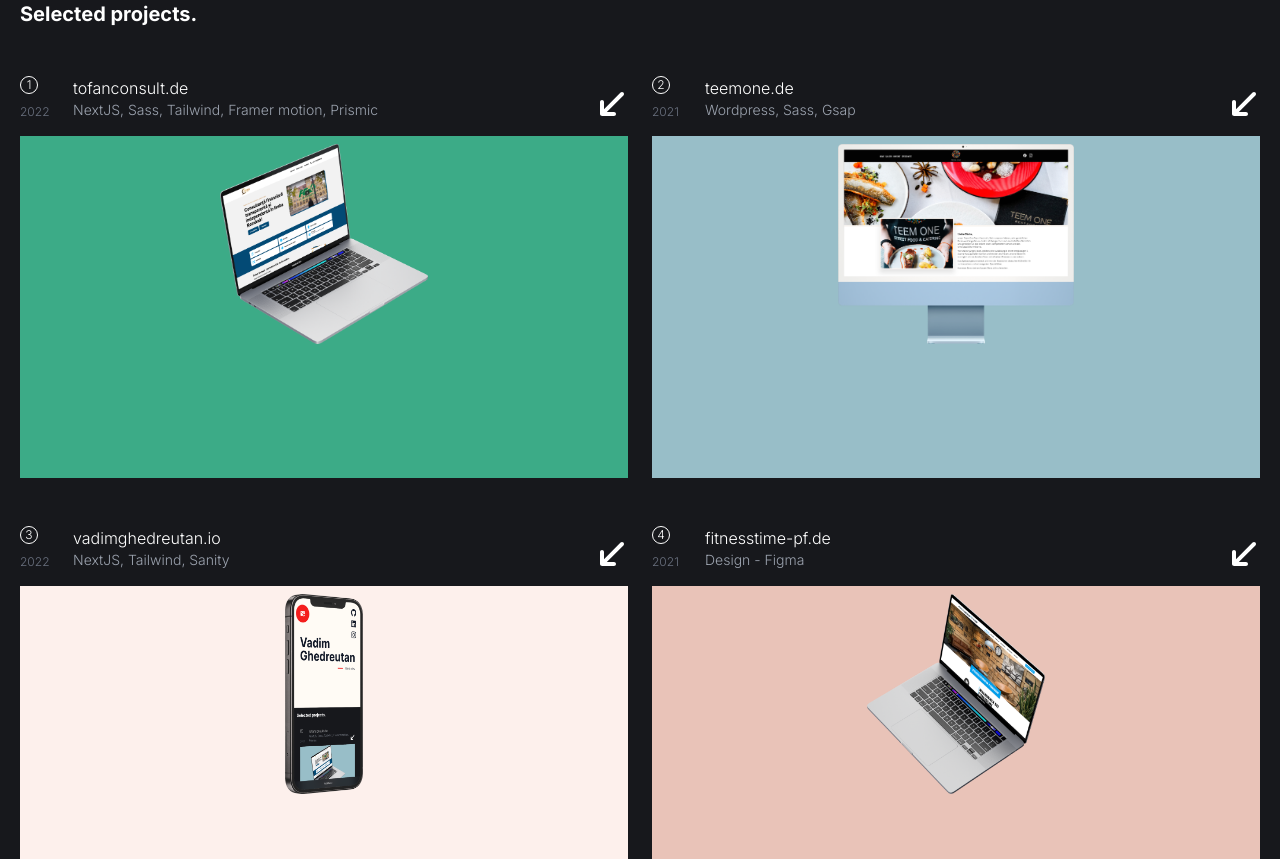
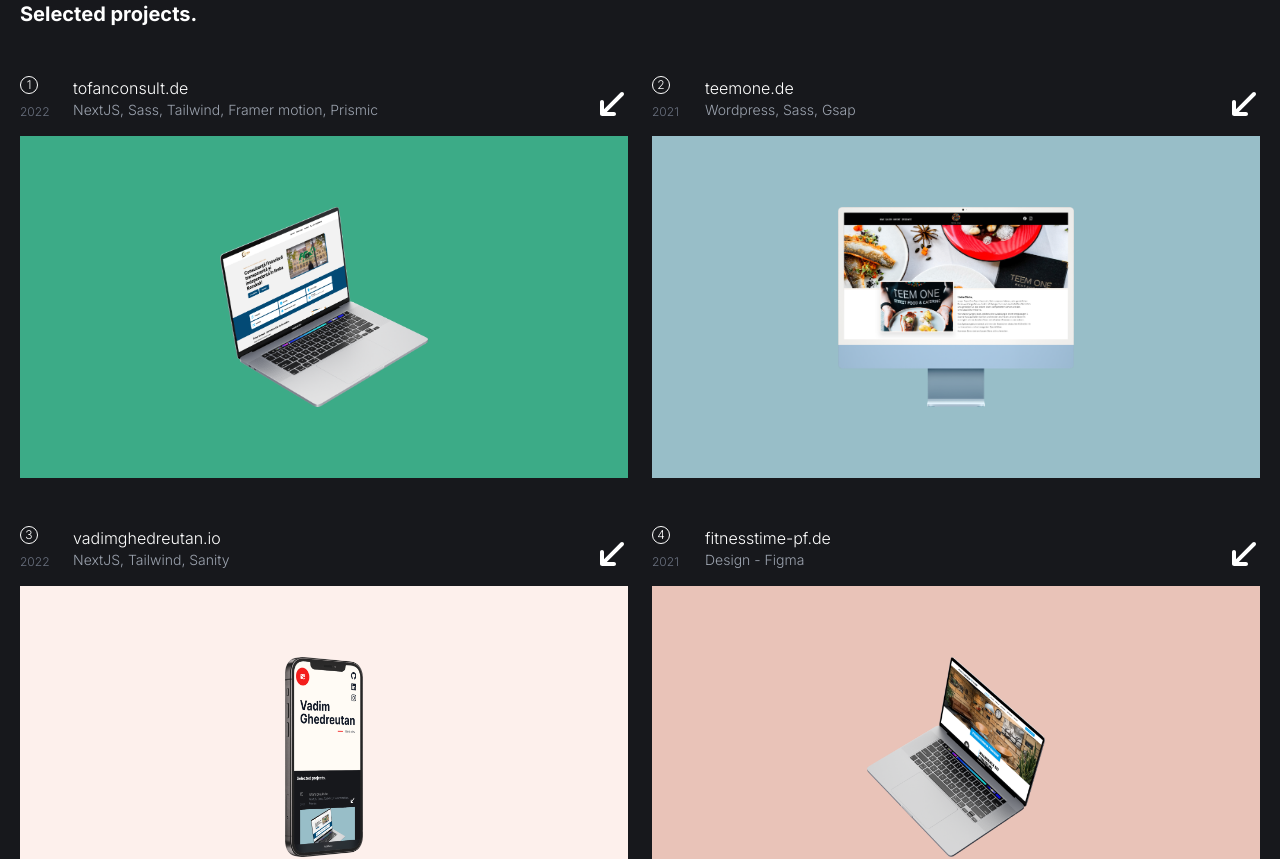
Before and after one commit to yon3030/next-tailwindCSS-framerMotion-demo1, a Next.js app: page / in a window 1280 px wide. Shown: the part 500-1359 px from the top of the page. Built offline with nearby package versions, Linux system fonts and the light colour scheme.

Commit message:
updating 0.2

```diff
--- a/components/Clients.tsx
+++ b/components/Clients.tsx
@@ -44,7 +44,9 @@ function Clients({
           </motion.div>
         </div>
 
-        <div className={`bg-projects-clr-${bgColor} aspect-video p-2`}>
+        <div
+          className={`bg-projects-clr-${bgColor} flex aspect-video items-center p-2`}
+        >
           <img
             src={image}
             alt=""
```
